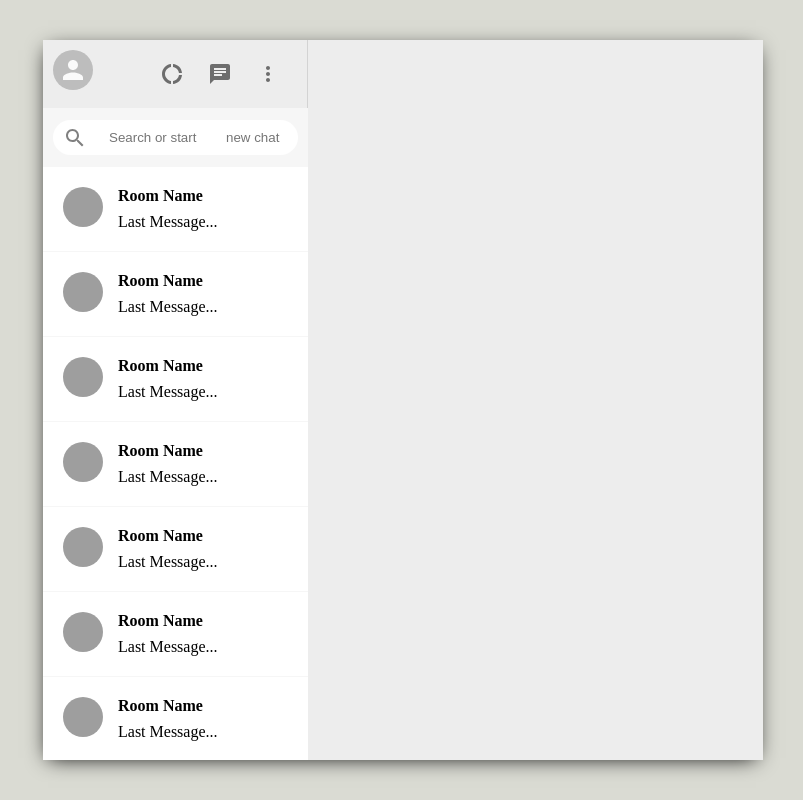
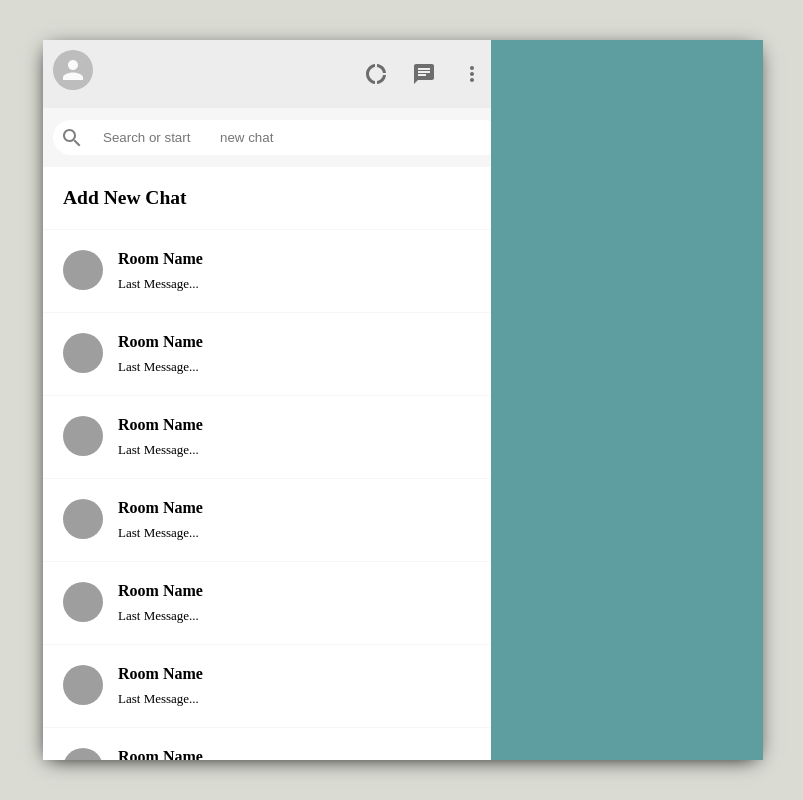
Before and after one commit to momin-sana/chitter-chatter, a React (Create React App) app: page /channels in a window 1280 px wide. Shown: the whole page, without its empty margins (237-1040 px from the left). Built offline with nearby package versions, Linux system fonts and the light colour scheme; grey boxes are pictures that could not be loaded.

Commit message:
add new chat input

```diff
--- a/src/App.js
+++ b/src/App.js
@@ -1,6 +1,7 @@
 import React from "react";
 import { BrowserRouter as Router, Routes, Route, Link } from "react-router-dom";
 import Sidebar from "./AppPages/Sidebar/Sidebar";
+import Chat from "./AppPages/Chat/Chat";
 // import Home from "./view/Home";
 // import Hero from "./view/Hero";
 
@@ -10,7 +11,11 @@ function App() {
         <
         div className = "app-body" >
         <
-        Sidebar / > { /* Chat */ } <
+        Sidebar / >
+        <
+        Chat / >
+
+        <
         /div> <
         /div>
 
--- /dev/null
+++ b/src/AppPages/Chat/Chat.css
@@ -0,0 +1,4 @@
+.chat {
+    flex: 0.65;
+    background-color: cadetblue;
+}
--- /dev/null
+++ b/src/AppPages/Chat/Chat.js
@@ -0,0 +1,13 @@
+import React from 'react';
+import "./Chat.css";
+
+function Chat() {
+    return ( <
+        div className = "chat" >
+
+        <
+        /div>
+    );
+}
+
+export default Chat;
--- a/src/AppPages/Sidebar/Sidebar.css
+++ b/src/AppPages/Sidebar/Sidebar.css
@@ -2,6 +2,7 @@
     display: flex;
     flex-direction: column;
     flex: 0.35;
+    width: 35vw;
 }
 
 
@@ -11,6 +12,7 @@
     display: flex;
     justify-content: space-between;
     padding: 10px;
+    width: 35vw;
     border-right: 1px solid lightgrey;
 }
 
@@ -41,25 +43,27 @@
     background-color: #f6f6f6;
     height: 39px;
     padding: 10px;
+    width: 35vw;
 }
 
 .sidebar_searchContainer {
     display: flex;
     align-items: center;
     background-color: white;
-    width: 100%;
+    width: 35vw;
     height: 35px;
     border-radius: 20px;
 }
 
 .sidebar_searchContainer>.MuiSvgIcon-root {
     color: gray;
-    padding: 10px;
+    padding: 7px;
 }
 
 .sidebar_searchContainer>input {
     border: none;
     margin-left: 10px;
+    width: 35vw;
 }
 
 
@@ -69,6 +73,7 @@
     background-color: rgb(255, 255, 255);
     flex: 1;
     overflow-y: auto;
+    width: 35vw;
 }
 
 .sidebarChat {
@@ -76,6 +81,7 @@
     padding: 20px;
     cursor: pointer;
     border-bottom: 1px solid #f6f6f6;
+    font-size: 13px;
 }
 
 .sidebarChat:hover {
--- a/src/AppPages/Sidebar/Sidebar.js
+++ b/src/AppPages/Sidebar/Sidebar.js
@@ -53,7 +53,7 @@ const Sidebar = () => {
         <
         div className = "sidebar-chats" >
         <
-        SidebarChat / >
+        SidebarChat addNewChat / >
         <
         SidebarChat / >
         <
--- a/src/AppPages/Sidebar/SidebarChat.js
+++ b/src/AppPages/Sidebar/SidebarChat.js
@@ -18,6 +18,7 @@ function SidebarChat({ addNewChat }) {
         }
     };
 
+
     return !addNewChat ? ( <
         div className = "sidebarChat" >
         <
@@ -33,9 +34,8 @@ function SidebarChat({ addNewChat }) {
         div onClick = { createChat }
         className = "sidebarChat" >
         <
-        h2 > Add New ChatRoom < /h2> <
+        h2 > Add New Chat < /h2> <
         /div>
     );
 }
-
 export default SidebarChat;
```
